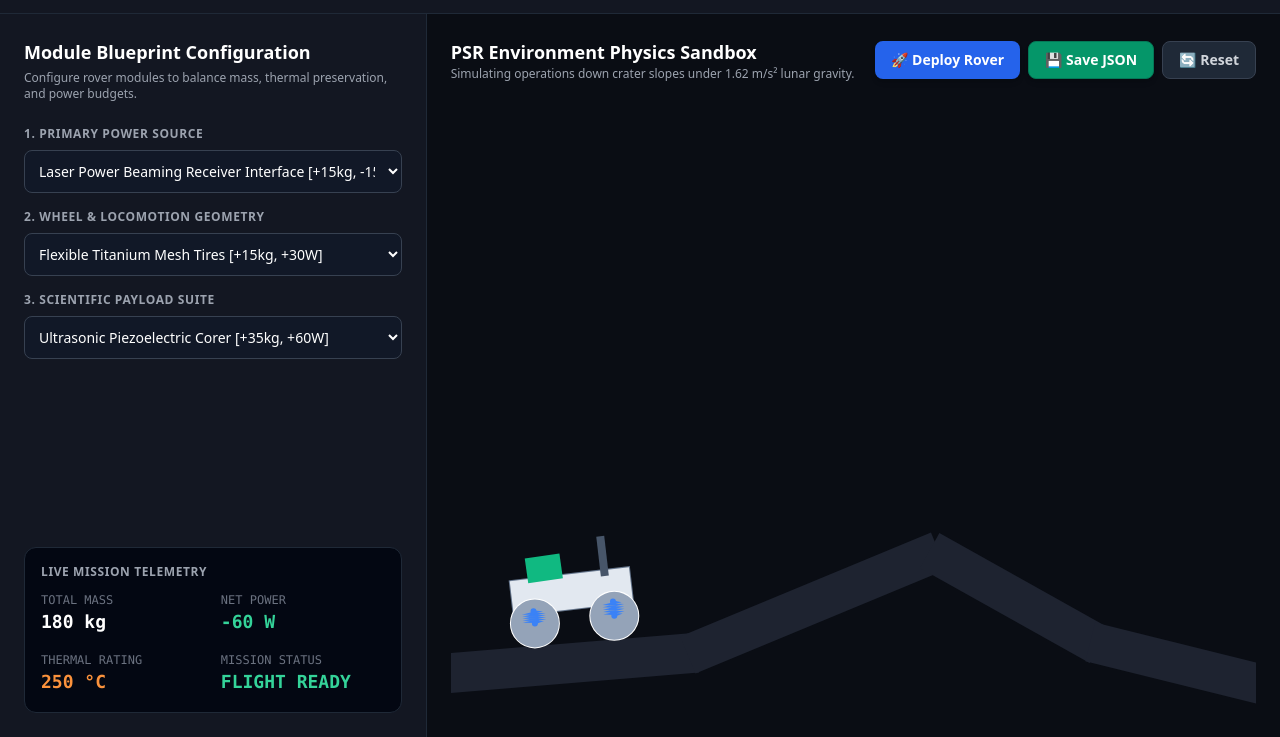
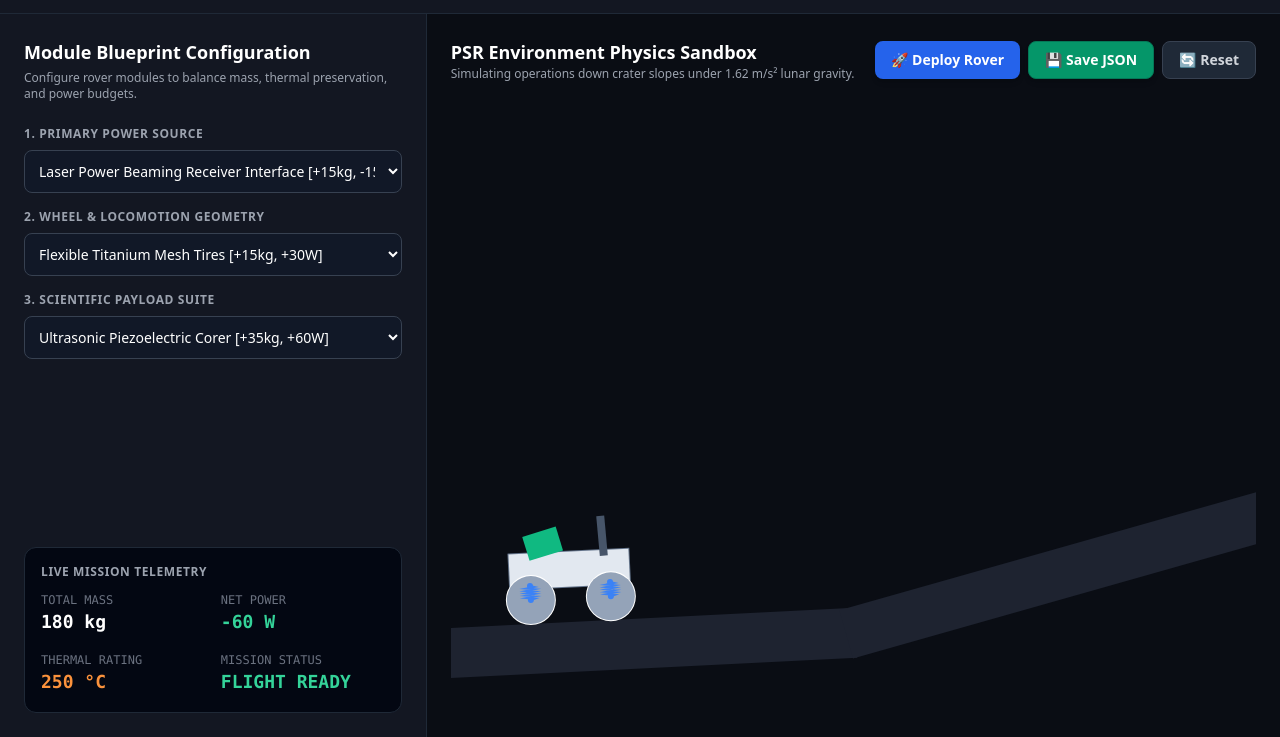
Before and after one commit to EternalCosmic/Build-Astro-Continuum-, a plain HTML site: page index.html in a window 1280 px wide. Shown: the part 63-800 px from the top of the page. Drawn offline with nearby package versions, Linux system fonts and the light colour scheme.

Commit message:
Update version and terrain generation in index.html
Updated version number from v1.2.0 to v1.3.0 and adjusted terrain generation parameters for lunar simulation.

```diff
--- a/index.html
+++ b/index.html
@@ -19,7 +19,7 @@
     <header class="bg-[#131722] border-b border-gray-800 px-6 py-4 flex justify-between items-center shadow-lg">
         <div>
             <h1 class="text-xl font-bold tracking-wider text-blue-400">ASTRA CONTINUUM</h1>
-            <p class="text-xs text-gray-400">Modular Lunar PSR Rover Simulator v1.2.0</p>
+            <p class="text-xs text-gray-400">Modular Lunar PSR Rover Simulator v1.3.0</p>
         </div>
         <div class="flex items-center gap-3">
             <span class="px-3 py-1 bg-gray-900 border border-yellow-600/40 text-yellow-500 rounded text-xs font-mono">
@@ -128,7 +128,6 @@
 
     <!-- Simulation Engine & Application Logic -->
     <script>
-        // Part Registry Specification Definitions
         const PART_REGISTRY = {
             power: {
                 laser_beaming: { name: "Laser Power Beaming Receiver Interface", mass: 15, powerDraw: -150, thermalStability: 200, color: '#10b981' },
@@ -147,6 +146,7 @@
 
         let engine, render, runner;
         let currentRoverComposite = null;
+        let chassisBody = null;
         let activeWheelA = null;
         let activeWheelB = null;
         let drivingForce = 0;
@@ -160,7 +160,6 @@
             container.innerHTML = '';
             spawnedObstacles = [];
 
-            // Instantiate Matter.js Engine with Lunar Gravity (1.62 m/s²)
             engine = Matter.Engine.create();
             engine.gravity.y = 0.165;
             engine.gravity.x = 0;
@@ -176,13 +175,15 @@
                 }
             });
 
-            // Construct Lunar Crater Surface Topology
+            // Extended 3000px Lunar Crater Surface Topology
+            const worldWidth = 3000;
             const terrainPoints = [
-                { x: 0, y: height - 40 },
-                { x: width * 0.3, y: height - 60 },
-                { x: width * 0.6, y: height - 160 },
-                { x: width * 0.8, y: height - 70 },
-                { x: width, y: height - 30 }
+                { x: 0, y: height - 60 },
+                { x: 400, y: height - 80 },
+                { x: 1000, y: height - 250 }, // Deep PSR Crater Slope
+                { x: 1600, y: height - 320 }, // Bottom of PSR Basin
+                { x: 2200, y: height - 120 }, // Crater Rim Ascent
+                { x: worldWidth, y: height - 50 }
             ];
 
             for (let i = 0; i < terrainPoints.length - 1; i++) {
@@ -193,7 +194,7 @@
                 const len = Math.hypot(pt2.x - pt1.x, pt2.y - pt1.y);
                 const angle = Math.atan2(pt2.y - pt1.y, pt2.x - pt1.x);
 
-                const segment = Matter.Bodies.rectangle(xc, yc, len + 10, 40, {
+                const segment = Matter.Bodies.rectangle(xc, yc, len + 10, 50, {
                     isStatic: true,
                     friction: 0.9,
                     render: { fillStyle: '#1e2330' }
@@ -210,6 +211,24 @@
             setupObstacleSpawners(container);
             updateRoverSpecs();
             deployRover();
+
+            // Camera Follow Loop (Smooth Pan)
+            Matter.Events.on(engine, 'beforeUpdate', function() {
+                if (chassisBody) {
+                    const targetX = chassisBody.position.x;
+                    const currentCenterX = (render.bounds.min.x + render.bounds.max.x) / 2;
+                    const diff = targetX - currentCenterX;
+
+                    // Smooth interpolation (lerp) for camera pan
+                    render.bounds.min.x += diff * 0.1;
+                    render.bounds.max.x += diff * 0.1;
+                }
+
+                if (activeWheelA && activeWheelB) {
+                    Matter.Body.setAngularVelocity(activeWheelA, drivingForce);
+                    Matter.Body.setAngularVelocity(activeWheelB, drivingForce);
+                }
+            });
         }
 
         function updateRoverSpecs() {
@@ -245,6 +264,10 @@
                 Matter.Composite.remove(engine.world, currentRoverComposite);
             }
 
+            // Reset camera position on deploy
+            render.bounds.min.x = 0;
+            render.bounds.max.x = render.options.width;
+
             const mId = document.getElementById('mobilitySelect').value;
             const pId = document.getElementById('powerSelect').value;
             const mSpec = PART_REGISTRY.mobility[mId];
@@ -255,7 +278,7 @@
 
             currentRoverComposite = Matter.Composite.create({ label: 'Rover' });
 
-            const chassis = Matter.Bodies.rectangle(startX, startY, 120, 35, {
+            chassisBody = Matter.Bodies.rectangle(startX, startY, 120, 35, {
                 friction: 0.5,
                 density: 0.001,
                 render: { fillStyle: '#e2e8f0', strokeStyle: '#64748b', lineWidth: 2 }
@@ -283,21 +306,14 @@
                 render: { fillStyle: mSpec.color, strokeStyle: '#ffffff', lineWidth: 2 }
             });
 
-            const weldPower = Matter.Constraint.create({ bodyA: chassis, bodyB: powerCore, pointA: {x: -25, y: -15}, pointB: {x: 0, y: 0}, stiffness: 1, render: {visible: false} });
-            const weldMast = Matter.Constraint.create({ bodyA: chassis, bodyB: sensorMast, pointA: {x: 35, y: -15}, pointB: {x: 0, y: 15}, stiffness: 1, render: {visible: false} });
+            const weldPower = Matter.Constraint.create({ bodyA: chassisBody, bodyB: powerCore, pointA: {x: -25, y: -15}, pointB: {x: 0, y: 0}, stiffness: 1, render: {visible: false} });
+            const weldMast = Matter.Constraint.create({ bodyA: chassisBody, bodyB: sensorMast, pointA: {x: 35, y: -15}, pointB: {x: 0, y: 15}, stiffness: 1, render: {visible: false} });
 
-            const axleA = Matter.Constraint.create({ bodyA: chassis, bodyB: activeWheelA, pointA: { x: -40, y: 15 }, pointB: { x: 0, y: 0 }, stiffness: 0.3, damping: 0.7, render: { strokeStyle: '#3b82f6', width: 3 } });
-            const axleB = Matter.Constraint.create({ bodyA: chassis, bodyB: activeWheelB, pointA: { x: 40, y: 15 }, pointB: { x: 0, y: 0 }, stiffness: 0.3, damping: 0.7, render: { strokeStyle: '#3b82f6', width: 3 } });
+            const axleA = Matter.Constraint.create({ bodyA: chassisBody, bodyB: activeWheelA, pointA: { x: -40, y: 15 }, pointB: { x: 0, y: 0 }, stiffness: 0.3, damping: 0.7, render: { strokeStyle: '#3b82f6', width: 3 } });
+            const axleB = Matter.Constraint.create({ bodyA: chassisBody, bodyB: activeWheelB, pointA: { x: 40, y: 15 }, pointB: { x: 0, y: 0 }, stiffness: 0.3, damping: 0.7, render: { strokeStyle: '#3b82f6', width: 3 } });
 
-            Matter.Composite.add(currentRoverComposite, [chassis, powerCore, sensorMast, activeWheelA, activeWheelB, weldPower, weldMast, axleA, axleB]);
+            Matter.Composite.add(currentRoverComposite, [chassisBody, powerCore, sensorMast, activeWheelA, activeWheelB, weldPower, weldMast, axleA, axleB]);
             Matter.Composite.add(engine.world, currentRoverComposite);
-
-            Matter.Events.on(engine, 'beforeUpdate', function() {
-                if (activeWheelA && activeWheelB) {
-                    Matter.Body.setAngularVelocity(activeWheelA, drivingForce);
-                    Matter.Body.setAngularVelocity(activeWheelB, drivingForce);
-                }
-            });
         }
 
         function setupDriverControls() {
@@ -314,10 +330,14 @@
         function setupObstacleSpawners(container) {
             container.addEventListener('mousedown', (e) => {
                 const rect = render.canvas.getBoundingClientRect();
-                const clickX = e.clientX - rect.left;
-                const clickY = e.clientY - rect.top;
+                const screenX = e.clientX - rect.left;
+                const screenY = e.clientY - rect.top;
 
-                const boulder = Matter.Bodies.polygon(clickX, clickY, 6, Math.floor(Math.random() * 15) + 12, {
+                // Convert screen coordinates to world coordinates accounting for camera pan bounds
+                const worldX = screenX + render.bounds.min.x;
+                const worldY = screenY + render.bounds.min.y;
+
+                const boulder = Matter.Bodies.polygon(worldX, worldY, 6, Math.floor(Math.random() * 15) + 12, {
                     friction: 0.8,
                     density: 0.005,
                     render: { fillStyle: '#64748b', strokeStyle: '#475569', lineWidth: 1 }
```
